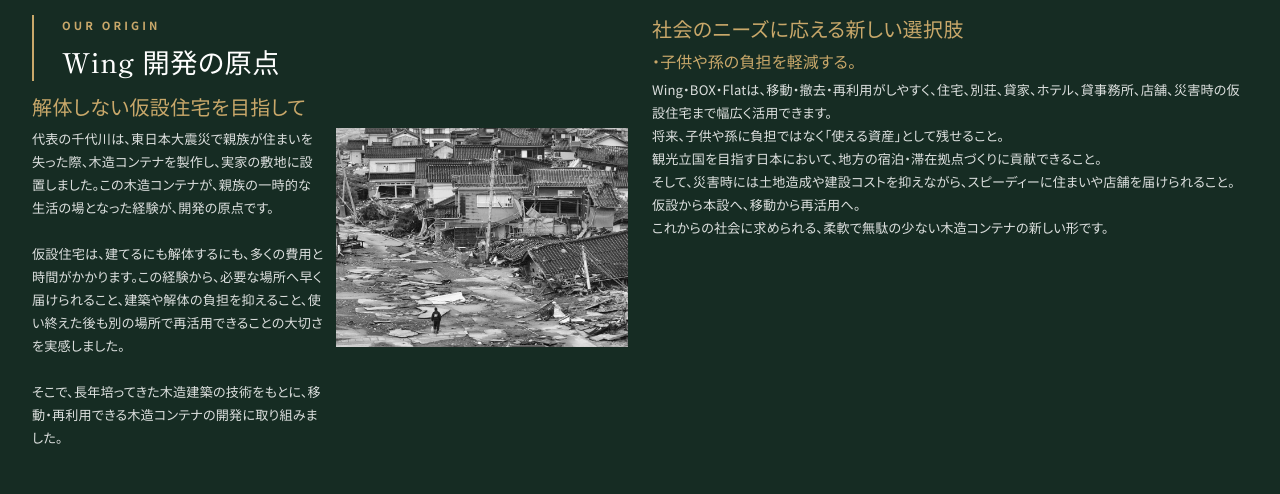
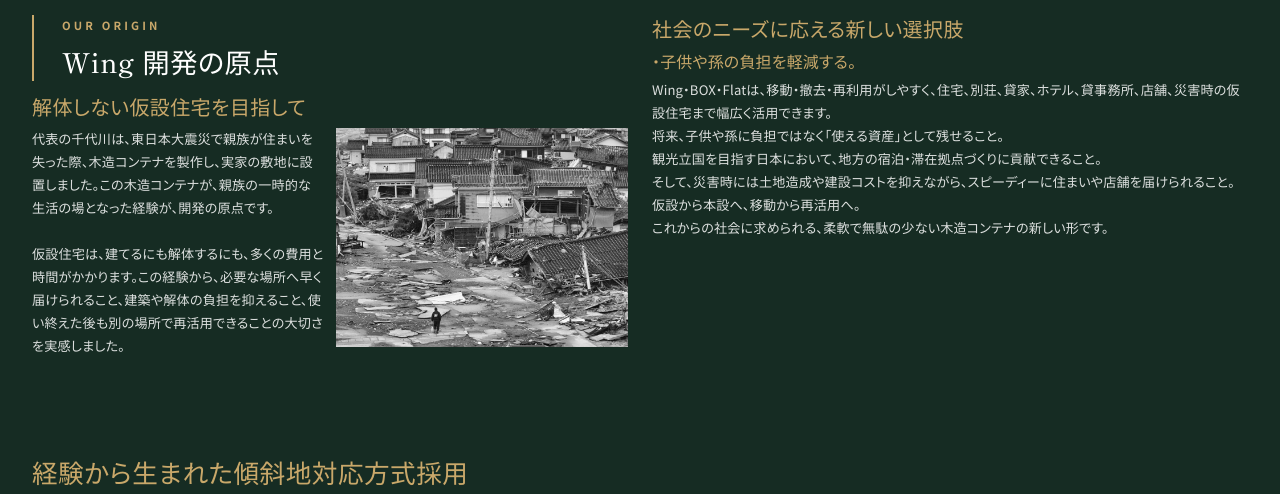
Before and after one commit to xazre3-pudVaz-bicnem/sen-no-kaze-wing-system, a Next.js app: page / in a window 1280 px wide. Shown: the part 1060-1554 px from the top of the page. Built offline with nearby package versions, Linux system fonts and the light colour scheme; no server answers.

Commit message:
copy: remove final paragraph from Wing origin story

```diff
--- a/data/site-content.ts
+++ b/data/site-content.ts
@@ -72,7 +72,7 @@ export const genten = {
   title: 'Wing 開発の原点',
   story1: {
     title: '解体しない仮設住宅を目指して',
-    body: '代表の千代川は、東日本大震災で親族が住まいを失った際、木造コンテナを製作し、実家の敷地に設置しました。この木造コンテナが、親族の一時的な生活の場となった経験が、開発の原点です。\n\n仮設住宅は、建てるにも解体するにも、多くの費用と時間がかかります。この経験から、必要な場所へ早く届けられること、建築や解体の負担を抑えること、使い終えた後も別の場所で再活用できることの大切さを実感しました。\n\nそこで、長年培ってきた木造建築の技術をもとに、移動・再利用できる木造コンテナの開発に取り組みました。',
+    body: '代表の千代川は、東日本大震災で親族が住まいを失った際、木造コンテナを製作し、実家の敷地に設置しました。この木造コンテナが、親族の一時的な生活の場となった経験が、開発の原点です。\n\n仮設住宅は、建てるにも解体するにも、多くの費用と時間がかかります。この経験から、必要な場所へ早く届けられること、建築や解体の負担を抑えること、使い終えた後も別の場所で再活用できることの大切さを実感しました。',
     /** 先方提供の被災地写真（「wing開発の原点」資料）を白黒加工・左端の白線をトリミング済み */
     image: '/images/cases/quake-damage-bw.jpg',
     alt: '地震で倒壊した家屋が並ぶ被災地の街並み（白黒写真）',
```
